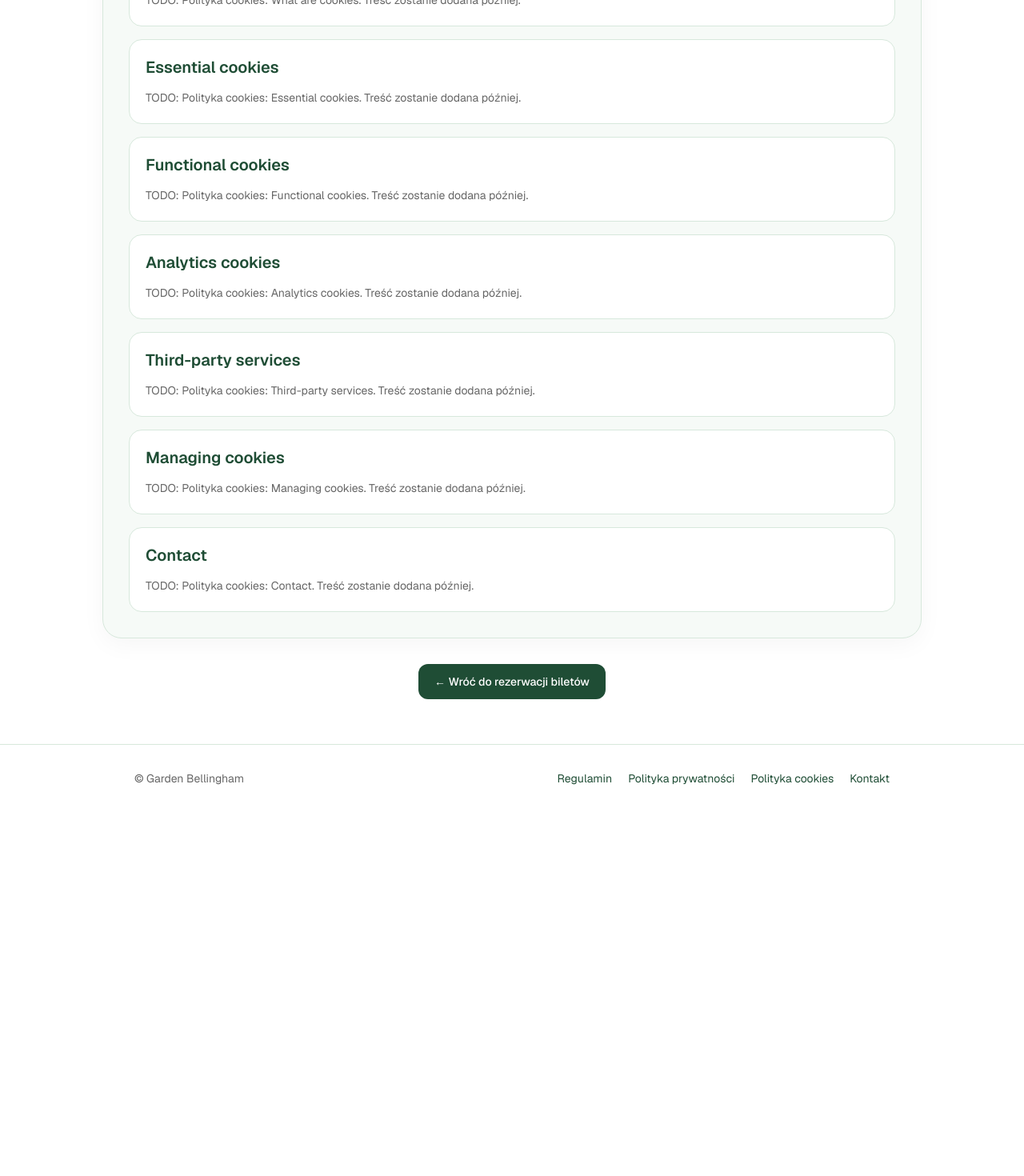
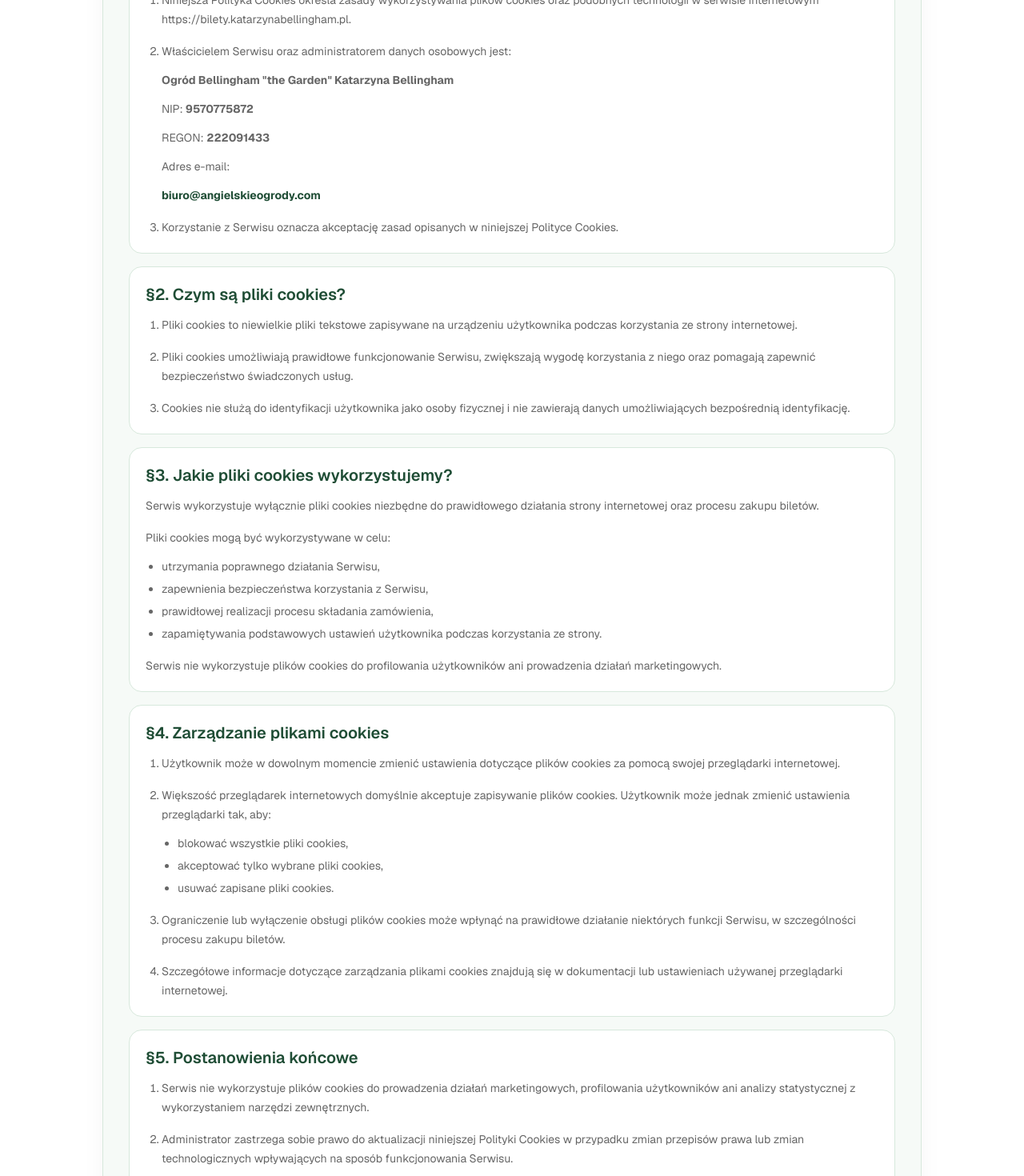
Before and after one commit to rockrobin82/garden-bellingham, a Next.js app: page /polityka-cookies in a window 1280 px wide. Shown: the part 540-2010 px from the top of the page at 80% size. Before the commit the page ends 1555 px from the top, so only its background shows below. Built offline with nearby package versions, Linux system fonts and the light colour scheme.

Commit message:
docs: add cookie policy

```diff
--- a/app/polityka-cookies/page.tsx
+++ b/app/polityka-cookies/page.tsx
@@ -1,5 +1,6 @@
 import type { Metadata } from "next";
 import { LegalLayout } from "@/components/legal/LegalLayout";
+import { LegalSection } from "@/components/legal/LegalSection";
 
 const title = "Polityka cookies | Ogród Bellingham Bilety";
 const description =
@@ -38,6 +39,143 @@ export default function CookiePolicyPage() {
       description="Struktura polityki cookies dla aplikacji biletowej. Treść prawna zostanie dodana później."
       sections={sections}
       placeholderPrefix="TODO: Polityka cookies"
-    />
+    >
+      <LegalSection title="§1. Postanowienia ogólne">
+        <ol className="mt-3 list-decimal space-y-4 pl-5 text-sm leading-6 text-[#666]">
+          <li>
+            Niniejsza Polityka Cookies określa zasady wykorzystywania plików cookies
+            oraz podobnych technologii w serwisie internetowym
+            https://bilety.katarzynabellingham.pl.
+          </li>
+          <li>
+            <p>Właścicielem Serwisu oraz administratorem danych osobowych jest:</p>
+            <p className="mt-3">
+              <strong>Ogród Bellingham &quot;the Garden&quot; Katarzyna Bellingham</strong>
+            </p>
+            <p className="mt-3">
+              NIP: <strong>9570775872</strong>
+            </p>
+            <p className="mt-3">
+              REGON: <strong>222091433</strong>
+            </p>
+            <p className="mt-3">Adres e-mail:</p>
+            <p className="mt-3">
+              <strong>
+                <a
+                  href="mailto:biuro@angielskieogrody.com"
+                  className="text-[#1f4d35] underline-offset-4 hover:underline"
+                >
+                  biuro@angielskieogrody.com
+                </a>
+              </strong>
+            </p>
+          </li>
+          <li>
+            Korzystanie z Serwisu oznacza akceptację zasad opisanych w niniejszej
+            Polityce Cookies.
+          </li>
+        </ol>
+      </LegalSection>
+
+      <LegalSection title="§2. Czym są pliki cookies?">
+        <ol className="mt-3 list-decimal space-y-4 pl-5 text-sm leading-6 text-[#666]">
+          <li>
+            Pliki cookies to niewielkie pliki tekstowe zapisywane na urządzeniu
+            użytkownika podczas korzystania ze strony internetowej.
+          </li>
+          <li>
+            Pliki cookies umożliwiają prawidłowe funkcjonowanie Serwisu, zwiększają
+            wygodę korzystania z niego oraz pomagają zapewnić bezpieczeństwo
+            świadczonych usług.
+          </li>
+          <li>
+            Cookies nie służą do identyfikacji użytkownika jako osoby fizycznej i nie
+            zawierają danych umożliwiających bezpośrednią identyfikację.
+          </li>
+        </ol>
+      </LegalSection>
+
+      <LegalSection title="§3. Jakie pliki cookies wykorzystujemy?">
+        <div className="mt-3 text-sm leading-6 text-[#666]">
+          <p>
+            Serwis wykorzystuje wyłącznie pliki cookies niezbędne do prawidłowego
+            działania strony internetowej oraz procesu zakupu biletów.
+          </p>
+          <p className="mt-4">Pliki cookies mogą być wykorzystywane w celu:</p>
+          <ul className="mt-3 list-disc space-y-1 pl-5">
+            <li>utrzymania poprawnego działania Serwisu,</li>
+            <li>zapewnienia bezpieczeństwa korzystania z Serwisu,</li>
+            <li>prawidłowej realizacji procesu składania zamówienia,</li>
+            <li>
+              zapamiętywania podstawowych ustawień użytkownika podczas korzystania
+              ze strony.
+            </li>
+          </ul>
+          <p className="mt-4">
+            Serwis nie wykorzystuje plików cookies do profilowania użytkowników ani
+            prowadzenia działań marketingowych.
+          </p>
+        </div>
+      </LegalSection>
+
+      <LegalSection title="§4. Zarządzanie plikami cookies">
+        <ol className="mt-3 list-decimal space-y-4 pl-5 text-sm leading-6 text-[#666]">
+          <li>
+            Użytkownik może w dowolnym momencie zmienić ustawienia dotyczące plików
+            cookies za pomocą swojej przeglądarki internetowej.
+          </li>
+          <li>
+            <p>
+              Większość przeglądarek internetowych domyślnie akceptuje zapisywanie
+              plików cookies. Użytkownik może jednak zmienić ustawienia przeglądarki
+              tak, aby:
+            </p>
+            <ul className="mt-3 list-disc space-y-1 pl-5">
+              <li>blokować wszystkie pliki cookies,</li>
+              <li>akceptować tylko wybrane pliki cookies,</li>
+              <li>usuwać zapisane pliki cookies.</li>
+            </ul>
+          </li>
+          <li>
+            Ograniczenie lub wyłączenie obsługi plików cookies może wpłynąć na
+            prawidłowe działanie niektórych funkcji Serwisu, w szczególności procesu
+            zakupu biletów.
+          </li>
+          <li>
+            Szczegółowe informacje dotyczące zarządzania plikami cookies znajdują się
+            w dokumentacji lub ustawieniach używanej przeglądarki internetowej.
+          </li>
+        </ol>
+      </LegalSection>
+
+      <LegalSection title="§5. Postanowienia końcowe">
+        <ol className="mt-3 list-decimal space-y-4 pl-5 text-sm leading-6 text-[#666]">
+          <li>
+            Serwis nie wykorzystuje plików cookies do prowadzenia działań marketingowych,
+            profilowania użytkowników ani analizy statystycznej z wykorzystaniem
+            narzędzi zewnętrznych.
+          </li>
+          <li>
+            Administrator zastrzega sobie prawo do aktualizacji niniejszej Polityki
+            Cookies w przypadku zmian przepisów prawa lub zmian technologicznych
+            wpływających na sposób funkcjonowania Serwisu.
+          </li>
+          <li>
+            <p>Aktualna wersja Polityki Cookies jest dostępna pod adresem:</p>
+            <p className="mt-3">
+              <strong>https://bilety.katarzynabellingham.pl/polityka-cookies</strong>
+            </p>
+          </li>
+          <li>
+            W sprawach nieuregulowanych niniejszą Polityką Cookies zastosowanie mają
+            przepisy prawa polskiego oraz odpowiednie postanowienia Polityki
+            Prywatności.
+          </li>
+          <li>
+            Niniejsza Polityka Cookies obowiązuje od dnia jej opublikowania w Serwisie.
+          </li>
+        </ol>
+      </LegalSection>
+    </LegalLayout>
   );
 }
```
